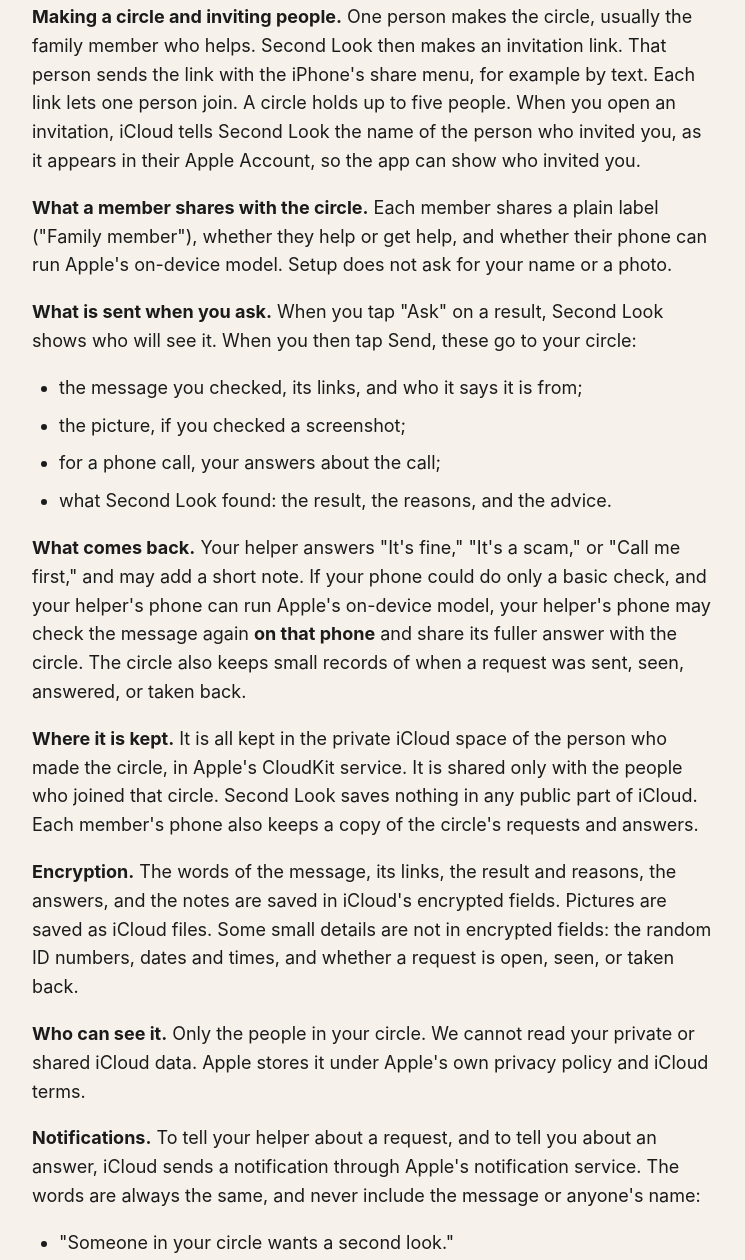
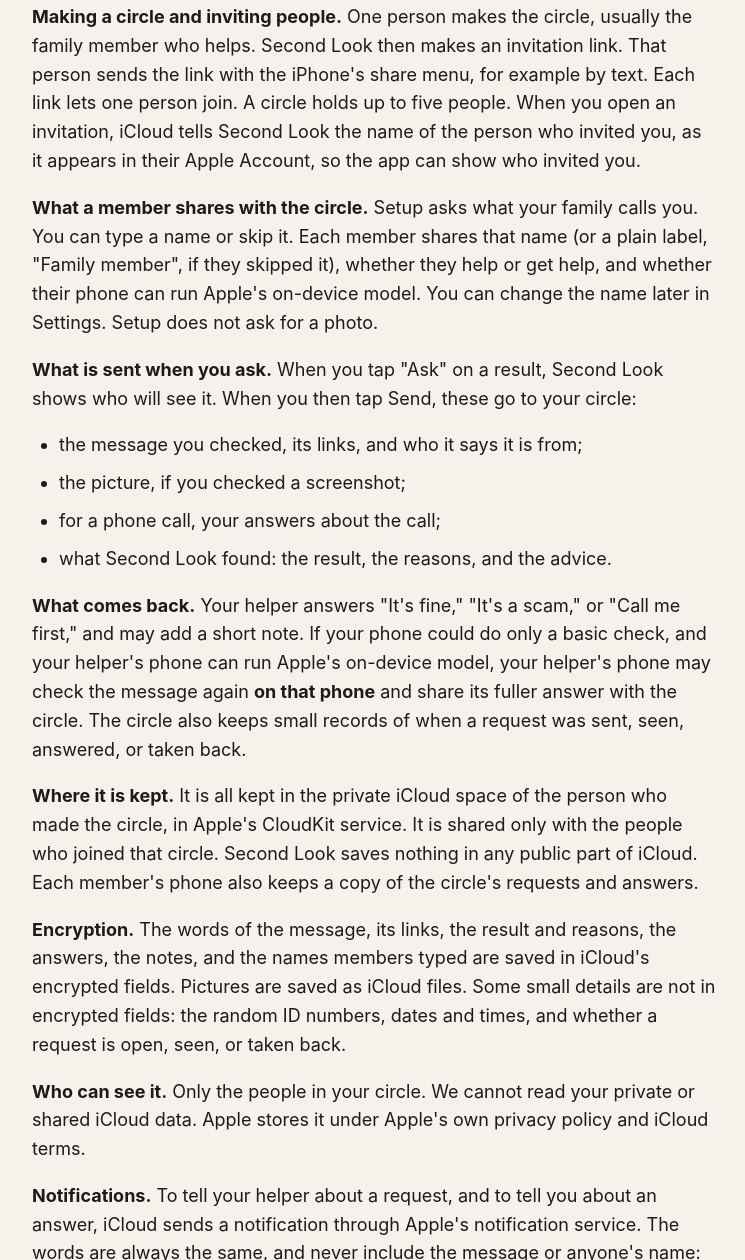
Before and after one commit to MatthewLopez1990/second-look-help, a plain HTML site: page privacy/index.html in a window 1280 px wide. Shown: the part 3638-4898 px from the top of the page, without its empty margins (266-1011 px from the left). Drawn offline with Linux system fonts and the light colour scheme.

Commit message:
Privacy policy: setup asks for an optional name

```diff
--- a/privacy/index.html
+++ b/privacy/index.html
@@ -77,7 +77,7 @@
     <h3>Asking your family circle</h3>
     <p>The family circle lets a family member give you a second opinion inside the app. It uses Apple's iCloud. Everyone in the circle needs an iPhone with Second Look and must be signed in to iCloud.</p>
     <p><strong>Making a circle and inviting people.</strong> One person makes the circle, usually the family member who helps. Second Look then makes an invitation link. That person sends the link with the iPhone's share menu, for example by text. Each link lets one person join. A circle holds up to five people. When you open an invitation, iCloud tells Second Look the name of the person who invited you, as it appears in their Apple Account, so the app can show who invited you.</p>
-    <p><strong>What a member shares with the circle.</strong> Each member shares a plain label ("Family member"), whether they help or get help, and whether their phone can run Apple's on-device model. Setup does not ask for your name or a photo.</p>
+    <p><strong>What a member shares with the circle.</strong> Setup asks what your family calls you. You can type a name or skip it. Each member shares that name (or a plain label, "Family member", if they skipped it), whether they help or get help, and whether their phone can run Apple's on-device model. You can change the name later in Settings. Setup does not ask for a photo.</p>
     <p><strong>What is sent when you ask.</strong> When you tap "Ask" on a result, Second Look shows who will see it. When you then tap Send, these go to your circle:</p>
     <ul>
       <li>the message you checked, its links, and who it says it is from;</li>
@@ -87,7 +87,7 @@
     </ul>
     <p><strong>What comes back.</strong> Your helper answers "It's fine," "It's a scam," or "Call me first," and may add a short note. If your phone could do only a basic check, and your helper's phone can run Apple's on-device model, your helper's phone may check the message again <strong>on that phone</strong> and share its fuller answer with the circle. The circle also keeps small records of when a request was sent, seen, answered, or taken back.</p>
     <p><strong>Where it is kept.</strong> It is all kept in the private iCloud space of the person who made the circle, in Apple's CloudKit service. It is shared only with the people who joined that circle. Second Look saves nothing in any public part of iCloud. Each member's phone also keeps a copy of the circle's requests and answers.</p>
-    <p><strong>Encryption.</strong> The words of the message, its links, the result and reasons, the answers, and the notes are saved in iCloud's encrypted fields. Pictures are saved as iCloud files. Some small details are not in encrypted fields: the random ID numbers, dates and times, and whether a request is open, seen, or taken back.</p>
+    <p><strong>Encryption.</strong> The words of the message, its links, the result and reasons, the answers, the notes, and the names members typed are saved in iCloud's encrypted fields. Pictures are saved as iCloud files. Some small details are not in encrypted fields: the random ID numbers, dates and times, and whether a request is open, seen, or taken back.</p>
     <p><strong>Who can see it.</strong> Only the people in your circle. We cannot read your private or shared iCloud data. Apple stores it under Apple's own privacy policy and iCloud terms.</p>
     <p><strong>Notifications.</strong> To tell your helper about a request, and to tell you about an answer, iCloud sends a notification through Apple's notification service. The words are always the same, and never include the message or anyone's name:</p>
     <ul>
```
